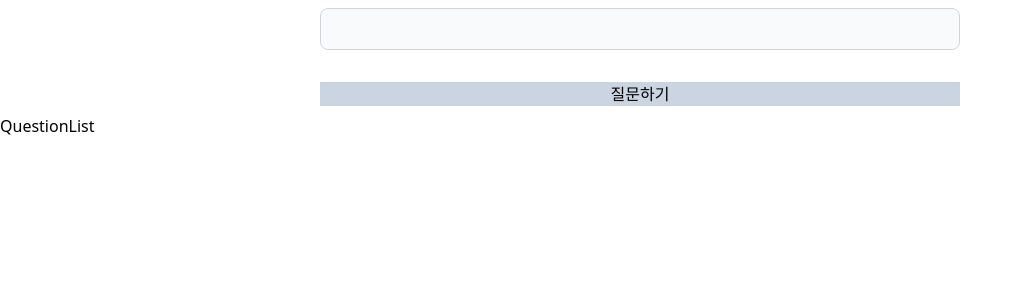
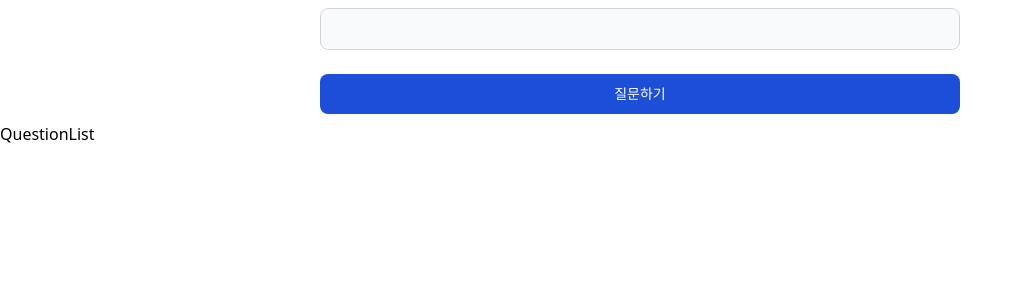
Before and after one commit to 938938/QnANow, a Next.js app: page / in a window 1280 px wide. Shown: the top 300 px of the page, without its empty margins (0-1022 px from the left). Built offline with nearby package versions, Linux system fonts and the light colour scheme.

Commit message:
[FEAT] 공용버튼컴포넌트 생성

```diff
--- a/src/components/AskInput.tsx
+++ b/src/components/AskInput.tsx
@@ -4,6 +4,7 @@ import { useAppDispatch } from '@/utils/hooks/hooks';
 import { fetchOxAnswer, setOxAsk } from '@/utils/redux/oxSlice';
 import { useState } from 'react';
 import InputComponents from './common/InputComponents';
+import ButtonComponents from './common/ButtonComponents';
 
 const AskInput = () => {
   const [ask, setAsk] = useState<string>('');
@@ -14,15 +15,13 @@ const AskInput = () => {
     setAsk('');
   };
   return (
-    <div className='flex flex-col mx-auto max-w-screen-sm gap-2 my-2'>
+    <div className='flex flex-col mx-auto max-w-screen-sm my-2'>
       <InputComponents
         value={ask}
         setValue={setAsk}
         onClickHandler={onClickHandler}
       />
-      <button className='bg-slate-300' onClick={onClickHandler}>
-        질문하기
-      </button>
+      <ButtonComponents text='질문하기' onClickHandler={onClickHandler} />
     </div>
   );
 };
--- /dev/null
+++ b/src/components/common/ButtonComponents.tsx
@@ -0,0 +1,18 @@
+const ButtonComponents = ({
+  text,
+  onClickHandler,
+}: {
+  text: string;
+  onClickHandler: () => void;
+}) => {
+  return (
+    <button
+      onClick={onClickHandler}
+      className='text-white bg-blue-700 hover:bg-blue-800 focus:ring-4 focus:ring-blue-300 font-medium rounded-lg text-sm px-5 py-2.5 focus:outline-none'
+    >
+      {text}
+    </button>
+  );
+};
+
+export default ButtonComponents;
```
